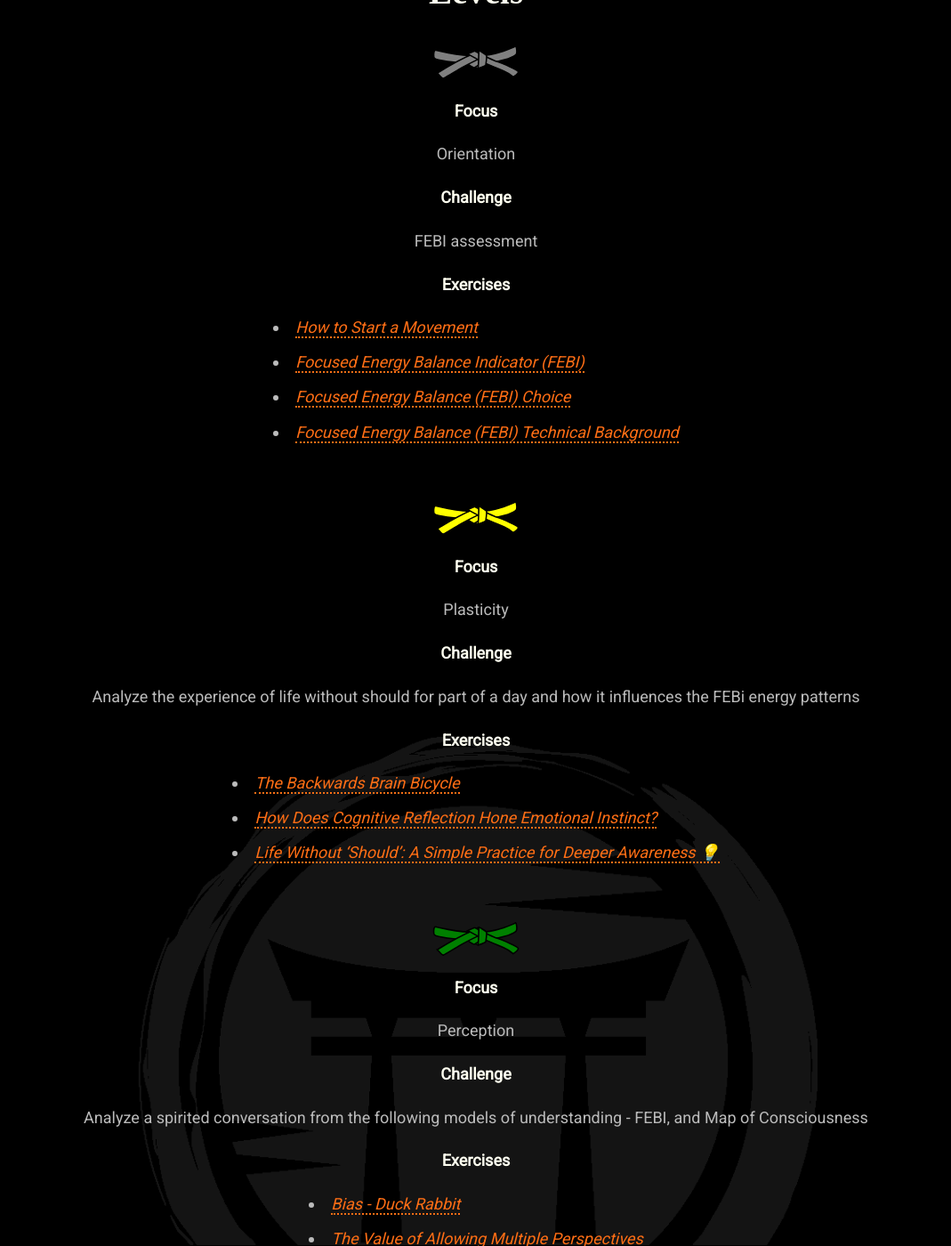
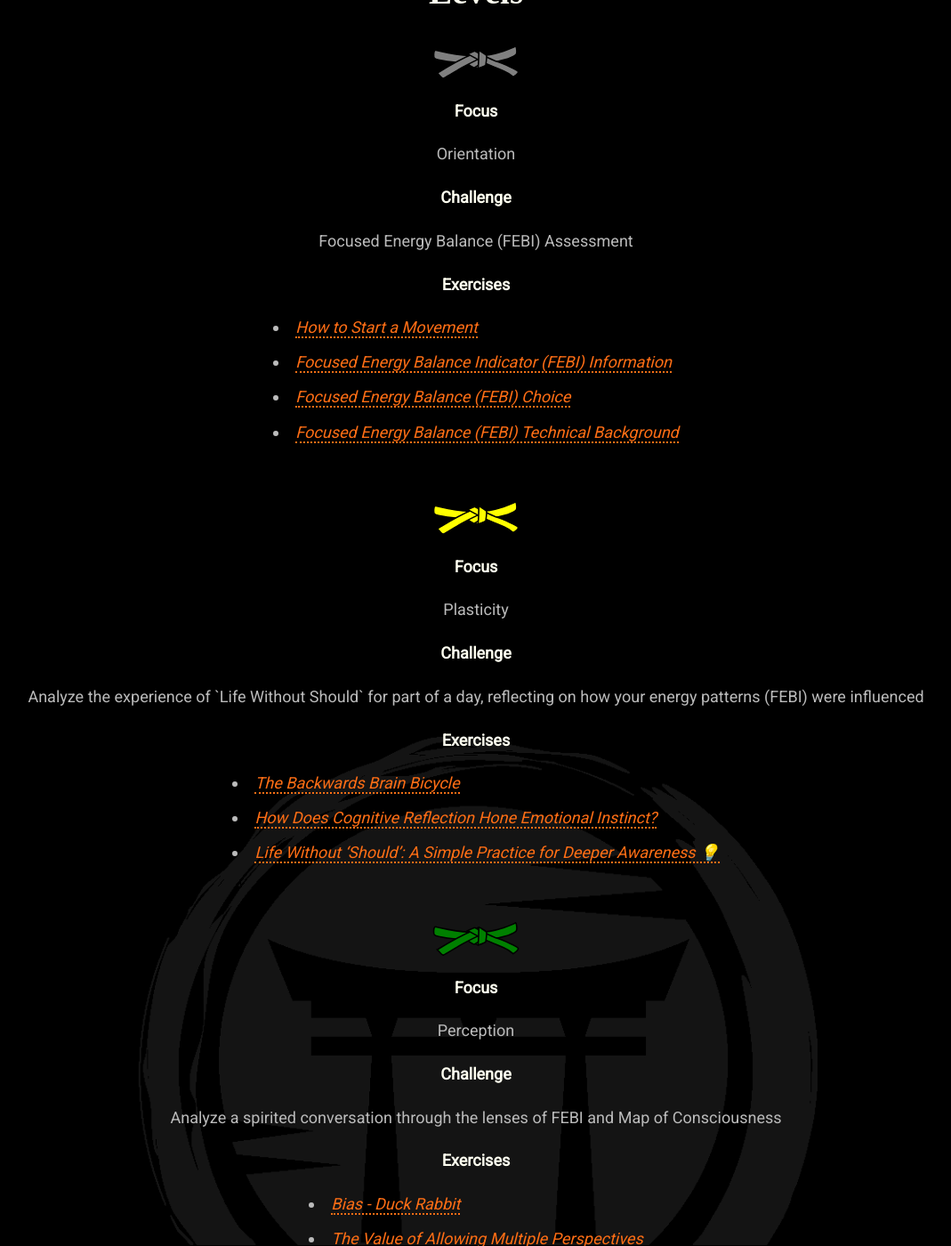
Before and after one commit to mindset-dojo/mindset-dojo.github.io, a Jekyll site: the page built from program.md, in a window 1280 px wide and 1400 px high, scrolled down 1695 px. Shown: the whole window at 89% size, without its empty margins (105-1174 px from the left). Built offline with Jekyll 4.4.1, drawn with Linux system fonts in a browser that asks for light colours; some web fonts are replaced; some of the changed text lies outside the part shown.

Commit message:
feat: Uplift program

```diff
--- a/_data/program.yaml
+++ b/_data/program.yaml
@@ -1,5 +1,4 @@
-title: Conversational Leadership Revealed
-mission: Awaken the purposeful leader within
+mission: Awaken awareness...Lead with presence...Engage with purpose
 principles:
   - label: Relax completely
   - label: Feel into emotional waves
@@ -28,11 +27,11 @@
       label: 7th Kyu
       level: -7
       focus: Orientation
-      challenge: FEBI assessment
+      challenge: Focused Energy Balance (FEBI) Assessment
       exercises:
         - label: How to Start a Movement
           url: https://www.ted.com/talks/derek_sivers_how_to_start_a_movement
-        - label: Focused Energy Balance Indicator (FEBI)
+        - label: Focused Energy Balance Indicator (FEBI) Information
           url: https://zenleader.global/febi-offerings/
         - label: Focused Energy Balance (FEBI) Choice
           url: https://zenleader.global/s/FEBI-Choice-Article-Jan-2017-3p5x.pdf
@@ -42,7 +41,7 @@
       label: 6th Kyu
       level: -6
       focus: Plasticity
-      challenge: Analyze the experience of life without should for part of a day and how it influences the FEBi energy patterns
+      challenge: Analyze the experience of `Life Without Should` for part of a day, reflecting on how your energy patterns (FEBI) were influenced
       exercises:
         - label: The Backwards Brain Bicycle
           url: https://www.youtube.com/watch?v=MFzDaBzBlL0
@@ -54,7 +53,7 @@
       label: 5th Kyu
       level: -5
       focus: Perception
-      challenge: Analyze a spirited conversation from the following models of understanding - FEBI, and Map of Consciousness
+      challenge: Analyze a spirited conversation through the lenses of FEBI and Map of Consciousness
       exercises:
         - label: Bias - Duck Rabbit
           url: https://www.youtube.com/watch?v=36AqMX5uua4
@@ -66,7 +65,7 @@
       label: 4th Kyu
       level: -4
       focus: Emotions
-      challenge: Improve a conversation or negotiation using the new moves and flips you have learned
+      challenge: Improve a conversation that matters using the new moves and flips you have learned
       exercises:
         - label: Negotiation 9 Move - Labels
           url: https://www.blackswanltd.com/newsletter/infographic-the-black-swan-groups-negotiation-9
@@ -84,7 +83,7 @@
       label: 3rd Kyu
       level: -3
       focus: Presence
-      challenge: Improve a conversation or negotiation using the new moves and flips you have learned
+      challenge: Improve a conversation that matters using the new moves and flips you have learned
       exercises:
         - label: Negotiation 9 Move - Paraphrasing
           url: https://www.blackswanltd.com/newsletter/infographic-the-black-swan-groups-negotiation-9
@@ -102,7 +101,7 @@
       label: 2nd Kyu
       level: -2
       focus: Integration
-      challenge: Improve a conversation or negotiation using the new moves, flips, and breathwork you have learned
+      challenge: Improve a conversation that matters using the new moves, flips, and breathwork you have learned
       exercises:
         - label: Breathing to Support the FEBI Patterns
           url: https://www.youtube.com/watch?v=C53IKjDvU2g
@@ -132,7 +131,7 @@
       label: Shodan
       level: 1
       focus: Wu-Wei
-      challenge: Converstional Randori unpacking your reflective essay about all you have learned and applied
+      challenge: Converstional Randori unpacking your reflective essay about all you have learned and applied so far
       exercises:
         - label: The Backwards Brain Tractor
           url: https://youtu.be/lylCYkgC63Q?si=FzuWfAHq4Yie_AHC
```
